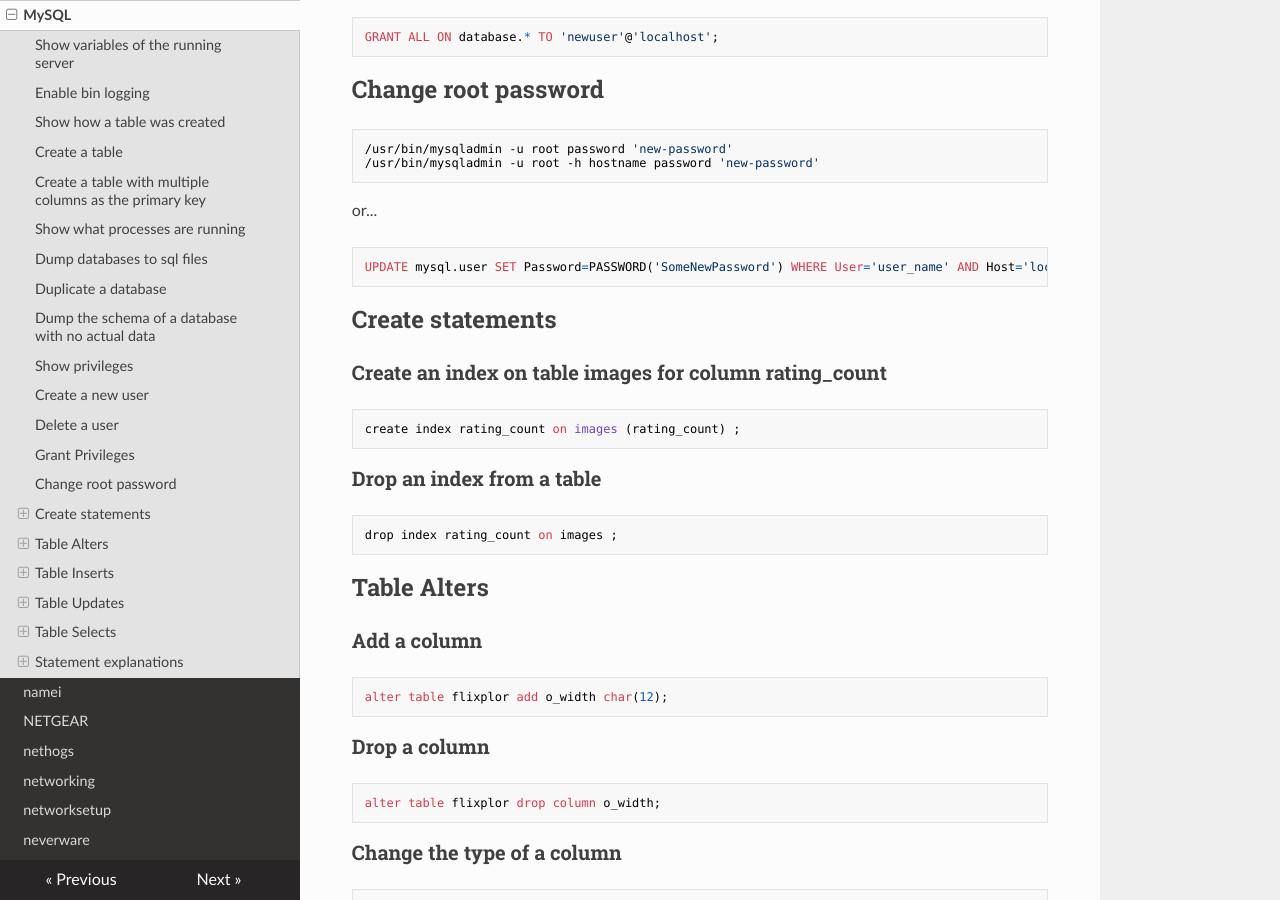
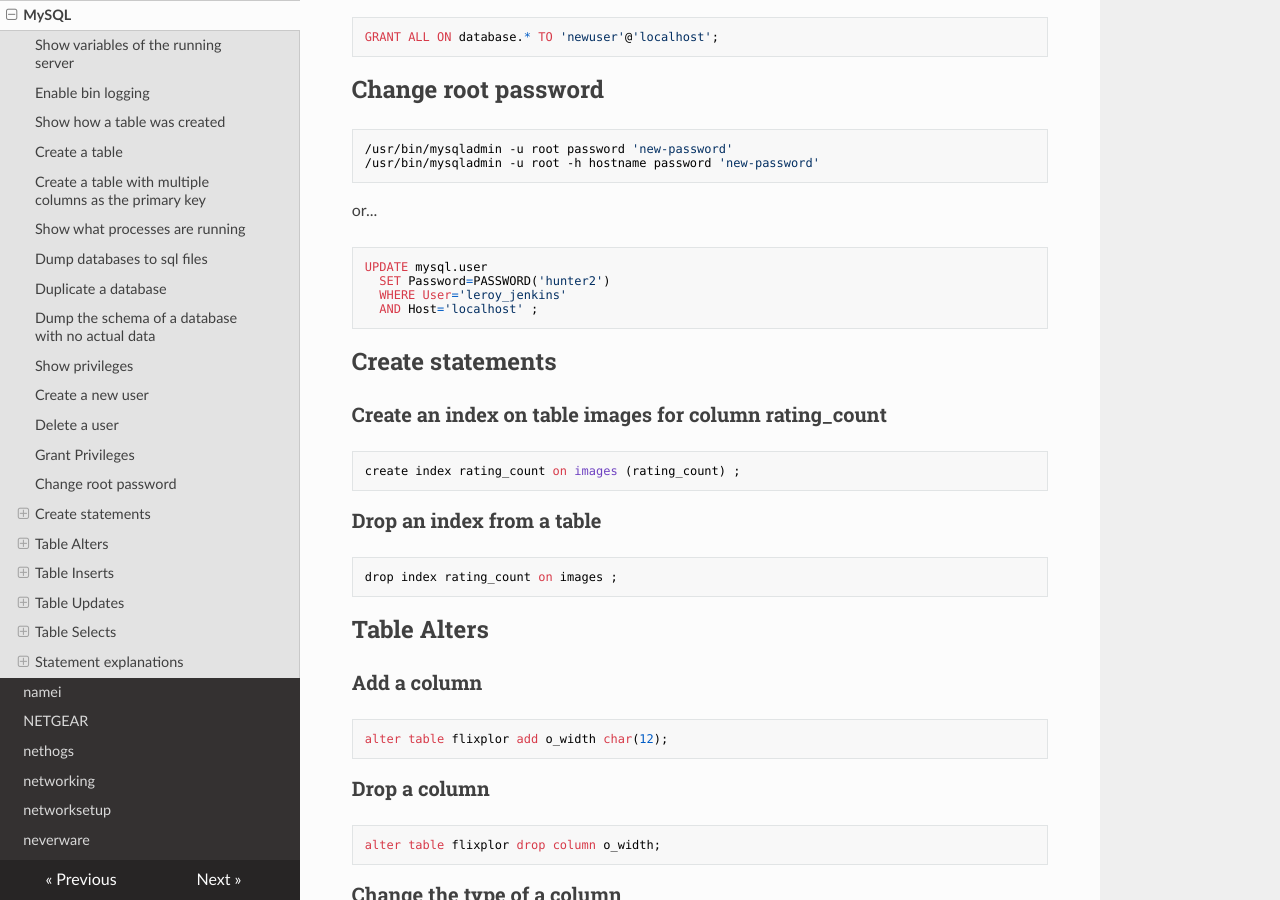
Before and after one commit to lando-cal/tech-notes, an MkDocs documentation site: the page built from docs/mysql.md, in a window 1280 px wide and 900 px high, scrolled down 2163 px. Built offline with MkDocs 1.6.1, drawn with Linux system fonts in a browser that asks for light colours; nearby versions of some CDN libraries.

Commit message:
Formatting

````diff
--- a/docs/mysql.md
+++ b/docs/mysql.md
@@ -120,7 +120,10 @@ GRANT ALL ON database.* TO 'newuser'@'localhost';
 or...
 
 ```
-UPDATE mysql.user SET Password=PASSWORD('SomeNewPassword') WHERE User='user_name' AND Host='localhost';
+UPDATE mysql.user
+  SET Password=PASSWORD('hunter2')
+  WHERE User='leroy_jenkins'
+  AND Host='localhost' ;
 ```
 
 ## Create statements
````
